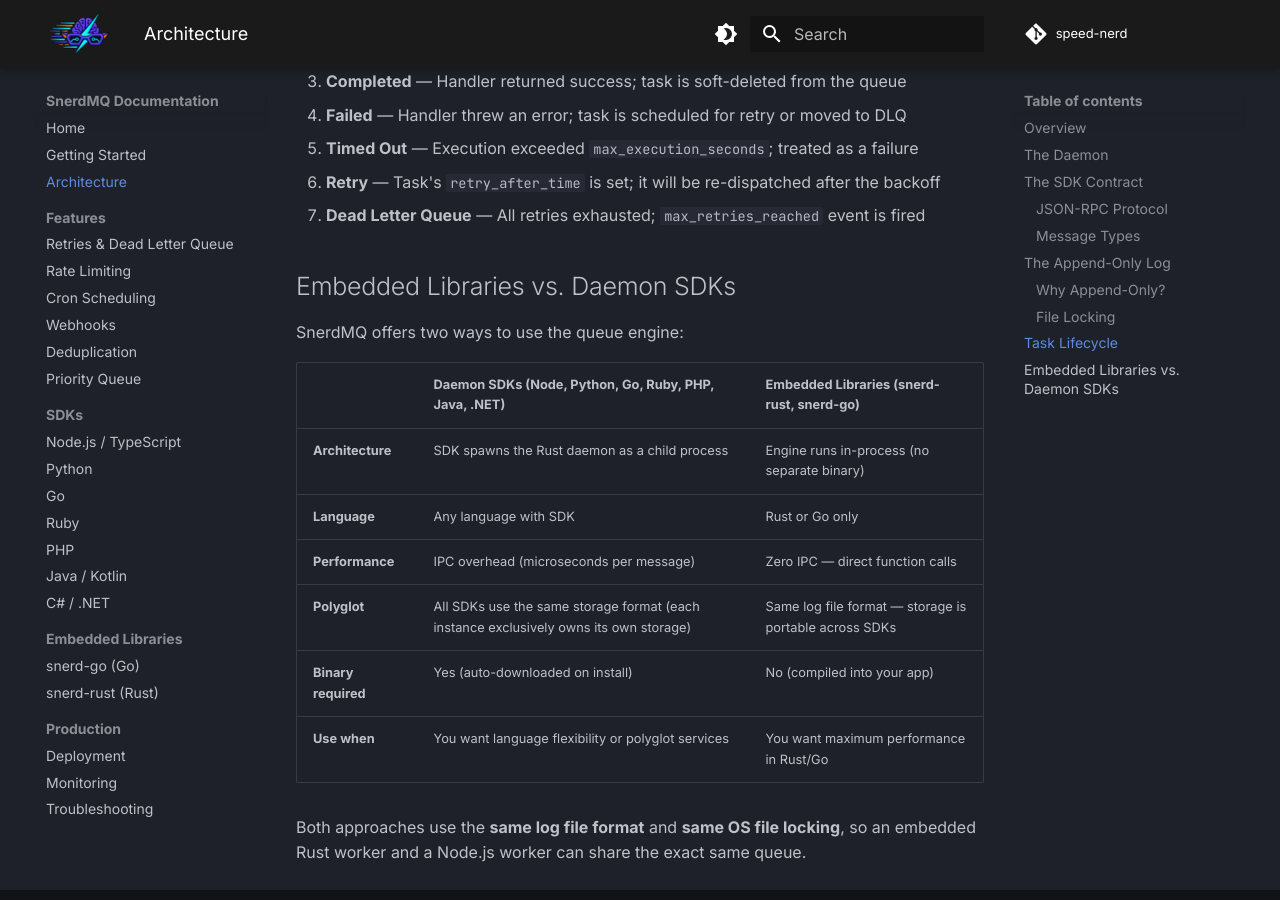
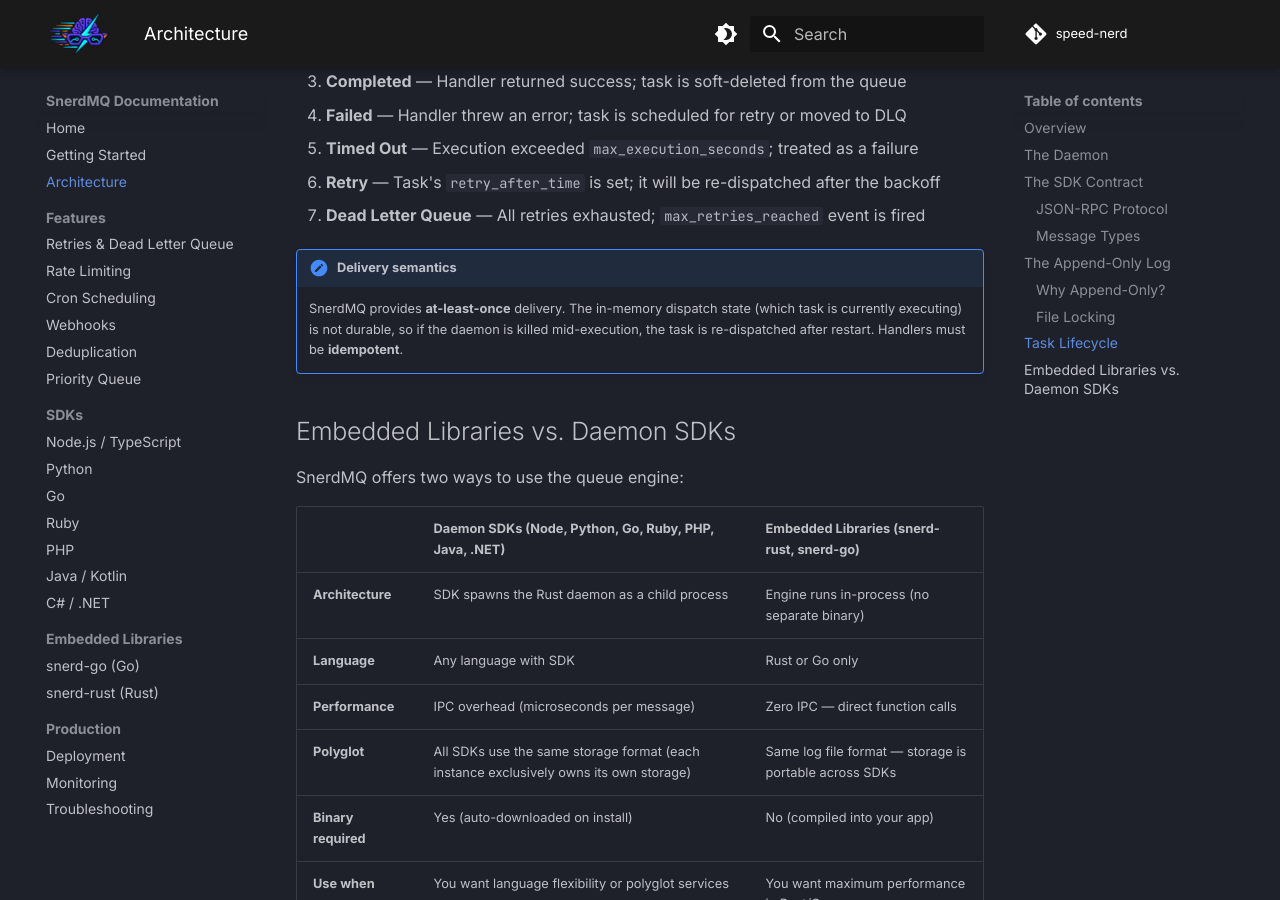
Before and after one commit to speed-nerd/docs, an MkDocs documentation site: the page built from docs/architecture.md, in a window 1280 px wide and 900 px high, scrolled down 5136 px. Built offline with MkDocs 1.6.1 and Material for MkDocs 9.7.7, drawn with Linux system fonts in a browser that asks for light colours.

Commit message:
docs: document at-least-once delivery semantics and handler idempotency (Phase 0)
Add delivery-semantics note under the DLQ section: SnerdMQ delivers
at-least-once, so a task may re-execute after an abnormal shutdown —
handlers must be idempotent.

```diff
--- a/docs/architecture.md
+++ b/docs/architecture.md
@@ -197,6 +197,9 @@
 6. **Retry** — Task's `retry_after_time` is set; it will be re-dispatched after the backoff
 7. **Dead Letter Queue** — All retries exhausted; `max_retries_reached` event is fired
 
+!!! note "Delivery semantics"
+    SnerdMQ provides **at-least-once** delivery. The in-memory dispatch state (which task is currently executing) is not durable, so if the daemon is killed mid-execution, the task is re-dispatched after restart. Handlers must be **idempotent**.
+
 ## Embedded Libraries vs. Daemon SDKs
 
 SnerdMQ offers two ways to use the queue engine:
```
Also changed, not shown: docs/features/retries-and-dlq.md (+3 -0 lines), docs/production/troubleshooting.md (+1 -1 lines).
